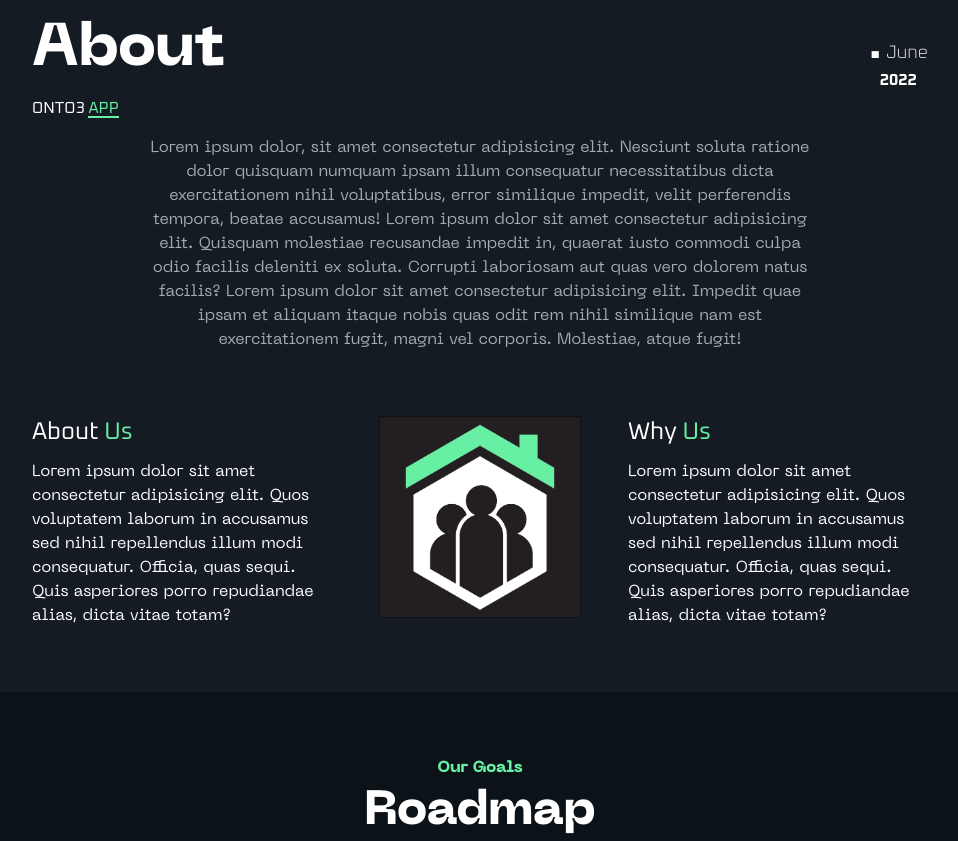
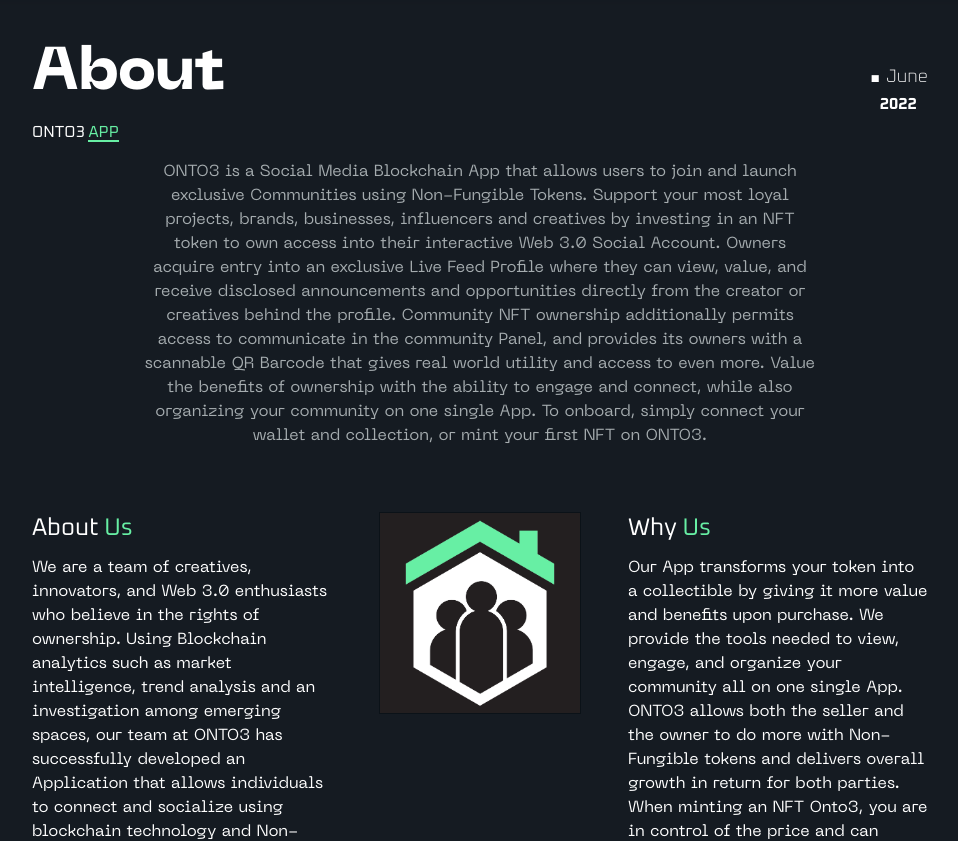
Before and after one commit to Theo-flux/onto3, a React (Vite) app: page / in a window 1280 px wide. Shown: the part 660-1501 px from the top of the page, without its empty margins (160-1118 px from the left). Built offline with nearby package versions, Linux system fonts and the light colour scheme.

Commit message:
added text

```diff
--- a/src/components/about/About.jsx
+++ b/src/components/about/About.jsx
@@ -19,9 +19,17 @@
           </div>
         </div>
         <div className="text-white md:text-center w-full mx-auto max-w-2xl font-oxanium text-gray">
-          <Text className="">Lorem ipsum dolor, sit amet consectetur adipisicing elit. Nesciunt soluta ratione dolor quisquam numquam ipsam illum consequatur necessitatibus dicta exercitationem nihil voluptatibus, error similique impedit, velit perferendis tempora, beatae accusamus!
-            Lorem ipsum dolor sit amet consectetur adipisicing elit. Quisquam molestiae recusandae impedit in, quaerat iusto commodi culpa odio facilis deleniti ex soluta. Corrupti laboriosam aut quas vero dolorem natus facilis?
-            Lorem ipsum dolor sit amet consectetur adipisicing elit. Impedit quae ipsam et aliquam itaque nobis quas odit rem nihil similique nam est exercitationem fugit, magni vel corporis. Molestiae, atque fugit!
+          <Text className="">ONTO3 is a Social Media Blockchain App that allows users to join and launch exclusive
+          Communities using Non-Fungible Tokens. Support your most loyal projects, brands,
+          businesses, influencers and creatives by investing in an NFT token to own access into
+          their interactive Web 3.0 Social Account. Owners acquire entry into an exclusive Live
+          Feed Profile where they can view, value, and receive disclosed announcements and
+          opportunities directly from the creator or creatives behind the profile. Community NFT
+          ownership additionally permits access to communicate in the community Panel, and
+          provides its owners with a scannable QR Barcode that gives real world utility and access
+          to even more. Value the benefits of ownership with the ability to engage and connect,
+          while also organizing your community on one single App. To onboard, simply connect
+          your wallet and collection, or mint your first NFT on ONTO3.
           </Text>
         </div>
       </div>
@@ -30,7 +38,14 @@
         <div className="flex flex-col md:flex-row justify-between items-start font-oxanium">
           <div className="order-2 mb-8 md:mb-0 md:order-1 w-full max-w-[300px]">
             <h3 className="text-2xl text-white">About <span className="text-green">Us</span></h3>
-            <Text className="text-white mt-3 text-gray">Lorem ipsum dolor sit amet consectetur adipisicing elit. Quos voluptatem laborum in accusamus sed nihil repellendus illum modi consequatur. Officia, quas sequi. Quis asperiores porro repudiandae alias, dicta vitae totam?</Text>
+            <Text className="text-white mt-3 text-gray">
+              We are a team of creatives, innovators, and Web 3.0 enthusiasts who believe in the rights
+            of ownership. Using Blockchain analytics such as market intelligence, trend analysis and
+            an investigation among emerging spaces, our team at ONTO3 has successfully developed
+            an Application that allows individuals to connect and socialize using blockchain
+            technology and Non-Fungible tokens as the method of governance.
+
+            </Text>
           </div>
 
           <figure className="order-1 border border-bunker mb-4 md:mb-0 md:order-2">
@@ -39,7 +54,14 @@
 
           <div className="font-oxanium order-3 md:order-3 w-full max-w-[300px]">
             <h3 className="text-2xl text-white">Why <span className="text-green">Us</span></h3>
-            <Text className="text-white mt-3 text-gray">Lorem ipsum dolor sit amet consectetur adipisicing elit. Quos voluptatem laborum in accusamus sed nihil repellendus illum modi consequatur. Officia, quas sequi. Quis asperiores porro repudiandae alias, dicta vitae totam?</Text>
+            <Text className="text-white mt-3 text-gray">
+            Our App transforms your token into a collectible by giving it more value and benefits
+            upon purchase. We provide the tools needed to view, engage, and organize your
+            community all on one single App. ONTO3 allows both the seller and the owner to do
+            more with Non-Fungible tokens and delivers overall growth in return for both parties.
+            When minting an NFT Onto3, you are in control of the price and can increase it over
+            time, giving the owners a chance to sell, collect, and profit from their purchase
+            </Text>
           </div>
         </div>
        </div>
--- a/src/components/home/Home.jsx
+++ b/src/components/home/Home.jsx
@@ -33,7 +33,8 @@
           <div className="">
             <Title className="">ONTO3<span className="text-green">.</span></Title>
             <Text className={"w-full max-w-[350px]"}>
-              ONOT3 is the largest digital marketplace for cryptocurrency collectibles and non fungible tokens
+            The Social Media Blockchain App that allows users to join and launch an exclusive Web 3.0 Communitusing Non-Fungible Tokens for entry access only.
+
             </Text>
 
             <div className="flex justify-between items-center w-fit mt-4">
```
